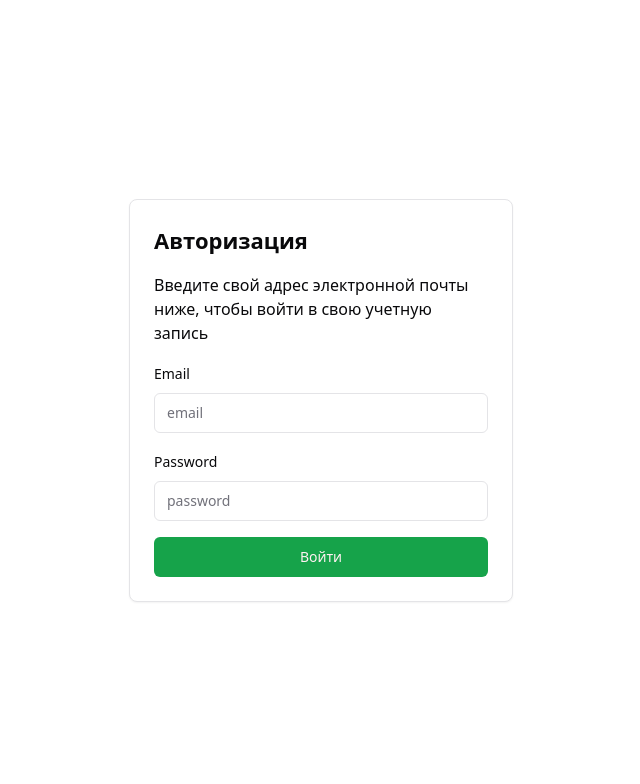
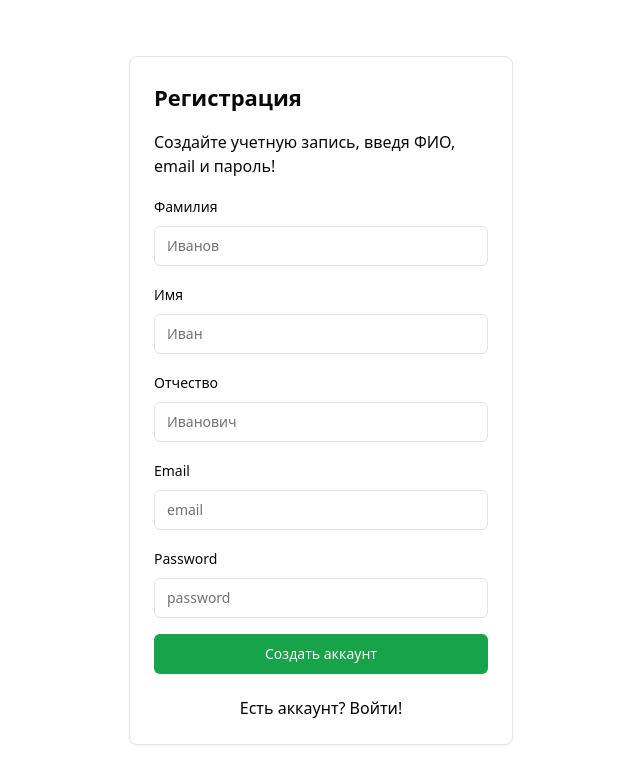
Before and after one commit to Tenigin-s-club/hackathon-spring-2025, a React (Vite) app in the folder frontend/: page /register in a window 1280 px wide. Before the commit this address led to /login. Shown: the top 784 px of the page, without its empty margins (319-959 px from the left). Built offline with nearby package versions, Linux system fonts and the light colour scheme.

Commit message:
added login and reg

```diff
--- a/frontend/src/components/shared/LoginForm.tsx
+++ b/frontend/src/components/shared/LoginForm.tsx
@@ -42,7 +42,7 @@ const LoginForm = () => {
   return (
     <div className="w-96 rounded-lg border bg-card text-card-foreground shadow-sm flex flex-col space-y-1.5 p-6">
       <Form {...form}>
-        <form onSubmit={form.handleSubmit(onSubmit)} className="space-y-4">
+        <form onSubmit={form.handleSubmit(onSubmit)} className="space-y-4 mb-4">
           <Title size="sm" text={"Авторизация"} />
           <p>
             Введите свой адрес электронной почты ниже, чтобы войти в свою
@@ -81,6 +81,9 @@ const LoginForm = () => {
           </Button>
         </form>
       </Form>
+      <a className="text-black text-center mx-auto" href={"/register"}>
+        Нет аккаунта? Зарегистрироваться!
+      </a>
     </div>
   );
 };
--- a/frontend/src/components/shared/ProtectedRoute.tsx
+++ b/frontend/src/components/shared/ProtectedRoute.tsx
@@ -1,5 +1,4 @@
-// import { getUser } from "@/features/GetUser/model/service/GetUser/GetUser";
-import { getLocationQuery } from "@/lib/helpers/getLocationQuery";
+import { meFetch } from "@/services/User/User";
 import { showErrorNotification } from "@/lib/helpers/notification";
 import { FC, PropsWithChildren, useEffect, useState } from "react";
 import { useNavigate } from "react-router-dom";
@@ -11,20 +10,11 @@ export const ProtectedRoute: FC<PropsWithChildren> = ({ children }) => {
   const navigate = useNavigate();
   useEffect(() => {
     setIsLoading(true);
-    const token = localStorage.getItem("access_token");
-    const access_token = token ? token : "";
-    if (!access_token) {
-      const backPath = getLocationQuery("back") || location.pathname.slice(1);
-      const url = backPath ? `/login?back=${backPath}` : "/login";
-      navigate(url);
-      return;
-    }
     (async () => {
       try {
-        // await getUser();
+        await meFetch();
       } catch (error) {
         showErrorNotification(`Ошибка: ${error}`);
-        localStorage.removeItem("access_token");
         navigate("/login");
       }
     })();
--- /dev/null
+++ b/frontend/src/components/shared/RegisterForm.tsx
@@ -0,0 +1,146 @@
+import {
+  Form,
+  FormControl,
+  FormField,
+  FormItem,
+  FormLabel,
+  FormMessage,
+} from "../ui/form";
+
+import { z } from "zod";
+import { useForm } from "react-hook-form";
+import { zodResolver } from "@hookform/resolvers/zod";
+import { Input } from "../ui/input";
+import { Button } from "../ui/button";
+import { useNavigate } from "react-router-dom";
+import Title from "../ui/title";
+import { registerFetch } from "@/services/AuthByEmail/AuthByEmail";
+
+const formSchema = z.object({
+  email: z.string().email({ message: "incorrect email" }),
+  name: z.string().min(2, { message: "Name must be at least 2 characters." }),
+  lastname: z
+    .string()
+    .min(2, { message: "Lastname must be at least 2 characters." }),
+  middlename: z
+    .string()
+    .min(2, { message: "Middle name must be at least 2 characters." }),
+  password: z.string().min(6, {
+    message: "Password must be at least 6 characters.",
+  }),
+});
+
+const RegisterForm = () => {
+  const navigate = useNavigate();
+
+  const form = useForm<z.infer<typeof formSchema>>({
+    resolver: zodResolver(formSchema),
+    defaultValues: {
+      email: "",
+      password: "",
+    },
+  });
+
+  async function onSubmit({
+    name,
+    lastname,
+    middlename,
+    email,
+    password,
+  }: z.infer<typeof formSchema>) {
+    const res = await registerFetch(
+      `${lastname || ""} ${name || ""} ${middlename || ""}`.trim(),
+      email,
+      password
+    );
+    if (res) navigate("/");
+  }
+  return (
+    <div className="w-96 rounded-lg border bg-card text-card-foreground shadow-sm flex flex-col space-y-1.5 p-6">
+      <Form {...form}>
+        <form onSubmit={form.handleSubmit(onSubmit)} className="space-y-4 mb-4">
+          <Title size="sm" text={"Регистрация"} />
+          <p>Создайте учетную запись, введя ФИО, email и пароль!</p>
+          <FormField
+            control={form.control}
+            name="lastname"
+            render={({ field }) => (
+              <FormItem>
+                <FormLabel>Фамилия</FormLabel>
+                <FormControl>
+                  <Input placeholder="Иванов" {...field} />
+                </FormControl>
+
+                <FormMessage />
+              </FormItem>
+            )}
+          />
+          <FormField
+            control={form.control}
+            name="name"
+            render={({ field }) => (
+              <FormItem>
+                <FormLabel>Имя</FormLabel>
+                <FormControl>
+                  <Input placeholder="Иван" {...field} />
+                </FormControl>
+
+                <FormMessage />
+              </FormItem>
+            )}
+          />
+          <FormField
+            control={form.control}
+            name="middlename"
+            render={({ field }) => (
+              <FormItem>
+                <FormLabel>Отчество</FormLabel>
+                <FormControl>
+                  <Input placeholder="Иванович" {...field} />
+                </FormControl>
+
+                <FormMessage />
+              </FormItem>
+            )}
+          />
+          <FormField
+            control={form.control}
+            name="email"
+            render={({ field }) => (
+              <FormItem>
+                <FormLabel>Email</FormLabel>
+                <FormControl>
+                  <Input placeholder="email" {...field} />
+                </FormControl>
+
+                <FormMessage />
+              </FormItem>
+            )}
+          />
+          <FormField
+            control={form.control}
+            name="password"
+            render={({ field }) => (
+              <FormItem>
+                <FormLabel>Password</FormLabel>
+                <FormControl>
+                  <Input type="password" placeholder="password" {...field} />
+                </FormControl>
+
+                <FormMessage />
+              </FormItem>
+            )}
+          />
+          <Button type="submit" className="w-full">
+            Создать аккаунт
+          </Button>
+        </form>
+      </Form>
+      <a className="text-black mx-auto" href="/login">
+        Есть аккаунт? Войти!
+      </a>
+    </div>
+  );
+};
+
+export default RegisterForm;
--- a/frontend/src/lib/config/ApiConfig/ApiConfig.ts
+++ b/frontend/src/lib/config/ApiConfig/ApiConfig.ts
@@ -8,11 +8,6 @@ const axiosInstance = axios.create({
 
 axiosInstance.interceptors.request.use(
   (config) => {
-    const token = localStorage.getItem("access_token");
-    if (token) {
-      config.headers.Authorization = `Bearer ${token}`;
-      config.headers["Content-Type"] = `application/json`;
-    }
     return config;
   },
   (error) => {
--- a/frontend/src/lib/constants/urls.ts
+++ b/frontend/src/lib/constants/urls.ts
@@ -1,4 +1,4 @@
 export const urls = {
-  api: "http://localhost:8081/api/",
+  api: "http://localhost:8000/",
   app: "http://localhost:5173/",
 };
--- /dev/null
+++ b/frontend/src/pages/RegisterPage/RegisterPage.async.ts
@@ -0,0 +1,4 @@
+import { lazy } from "react";
+
+const RegisterPageAsync = lazy(() => import("./RegisterPage"));
+export default RegisterPageAsync;
--- /dev/null
+++ b/frontend/src/pages/RegisterPage/RegisterPage.tsx
@@ -0,0 +1,13 @@
+import RegisterForm from "@/components/shared/RegisterForm";
+
+import Container from "@/components/ui/container";
+
+function RegisterPage() {
+  return (
+    <Container className="flex items-center justify-center h-screen">
+      <RegisterForm />
+    </Container>
+  );
+}
+
+export default RegisterPage;
--- a/frontend/src/services/AuthByEmail/AuthByEmail.tsx
+++ b/frontend/src/services/AuthByEmail/AuthByEmail.tsx
@@ -21,7 +21,6 @@ export const { useLoginMutation: useLogin } = loginApi;
 
 export const logout = async () => {
   try {
-    localStorage.removeItem("access_token");
     return true;
   } catch (e) {
     console.log(e);
@@ -66,7 +65,6 @@ export const registerFetch = async (
       }
     );
     localStorage.setItem("access_token", res.data["token"]);
-    return res.data["token"];
   } catch (e) {
     const error = e as AxiosError;
     showErrorNotification(error.message);
--- a/frontend/src/services/BaseApi.ts
+++ b/frontend/src/services/BaseApi.ts
@@ -6,15 +6,6 @@ export const baseApi = createApi({
   tagTypes: ["Report", "DailyReport"],
   baseQuery: fetchBaseQuery({
     baseUrl: urls.api,
-
-    prepareHeaders: (headers) => {
-      const token = localStorage.getItem("access_token");
-      if (token) {
-        headers.set("Authorization", `Bearer ${token}`);
-      }
-
-      return headers;
-    },
   }),
 
   refetchOnFocus: true,
--- /dev/null
+++ b/frontend/src/services/User/User.tsx
@@ -0,0 +1,32 @@
+import axiosInstance from "@/lib/config/ApiConfig/ApiConfig";
+
+import { AxiosError } from "axios";
+import { showErrorNotification } from "@/lib/helpers/notification";
+import { User } from "./types";
+
+// export const meApi = baseApi.injectEndpoints({
+//   endpoints: (builder) => ({
+//     me: builder.mutation<null, User>({
+//       query: () => ({
+//         url: "api-token-auth/",
+//         method: "GET",
+//       }),
+//     }),
+//   }),
+// });
+
+// export const { useMeMutation: useMe } = meApi;
+
+export const meFetch = async (): Promise<User | null> => {
+  try {
+    const res = await axiosInstance.get("/me", {
+      headers: { "Content-Type": "application/json" },
+    });
+
+    return res.data;
+  } catch (e) {
+    const error = e as AxiosError;
+    showErrorNotification(error.message);
+    return null;
+  }
+};
--- /dev/null
+++ b/frontend/src/services/User/types.ts
@@ -0,0 +1,4 @@
+export interface User {
+  fio: string;
+  email: string;
+}
```
Also changed, not shown: frontend/src/lib/config/RouteConfig/RouteConfig.tsx (+5 -5 lines), 1 other file (tests, documents, lock files or other folders).
